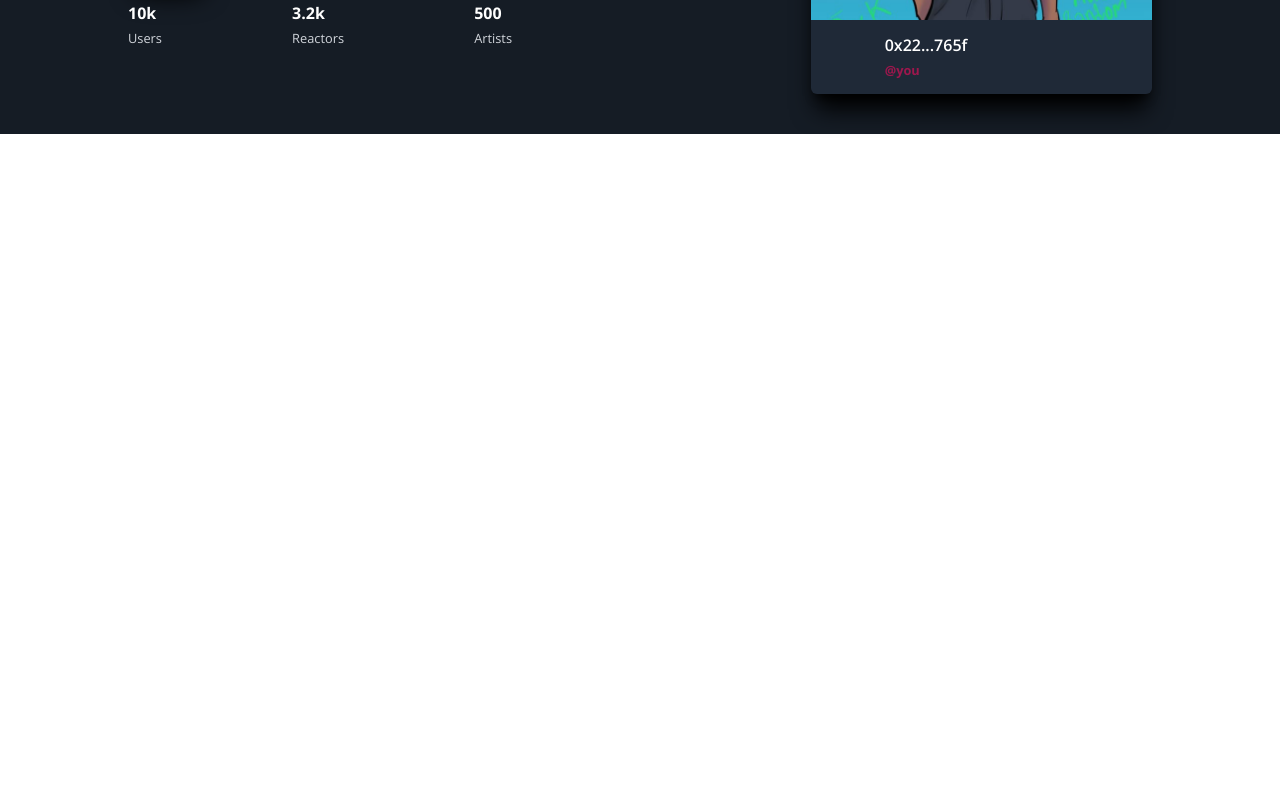
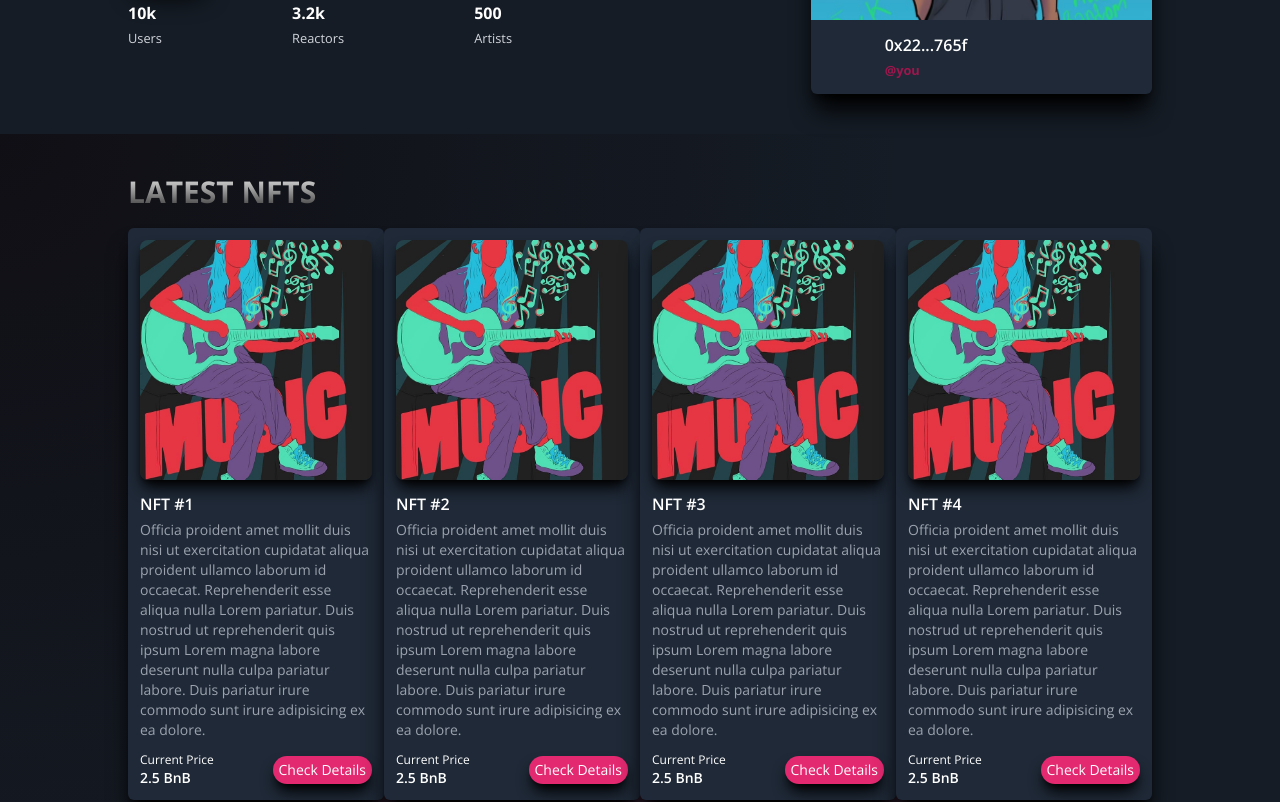
Before and after one commit to jerrymusaga/Reactos-defense, a React (Create React App) app: page / in a window 1280 px wide. Shown: the part 500-1302 px from the top of the page. Before the commit the page ends 800 px from the top, so only its background shows below. Built offline with nearby package versions, Linux system fonts and the light colour scheme; some icons are missing.

Commit message:
design of card and nft component

```diff
--- a/src/App.jsx
+++ b/src/App.jsx
@@ -1,3 +1,4 @@
+import ArtWorks from "./components/ArtWorks"
 import Header from "./components/Header"
 import Hero from "./components/Hero"
 
@@ -8,7 +9,7 @@ const App = () => {
         <Header />
         <Hero />
       </div>
-
+      <ArtWorks />
     </div>
   )
 }
--- /dev/null
+++ b/src/components/ArtWorks.jsx
@@ -0,0 +1,36 @@
+import React from 'react'
+import artwork1 from '../images/artwork1.png'
+
+const ArtWorks = () => {
+  return (
+    <div className='bg-[#151c25] gradient-bg-artworks'>
+        <div className='w-4/5 py-10 mx-auto'>
+            <h4 className='text-white text-3xl font-bold uppercase text-gradient'>Latest NFTs</h4>
+            <div className='grid grid-cols-1 md:grid-cols-3 lg:grid-cols-4 gaps-6 md:gaps-4 lg:gaps-3 py-2.5'>
+                {Array(5).fill().map((nft,i) => (
+                    <Card key={i} nft={i + 1} />
+                ))}
+            </div>
+        </div>
+
+    </div>
+  )
+}
+
+
+const Card = ({nft}) => (
+    <div className='w-full shadow-xl shadow-black rounded-md overflow-hidden bg-gray-800 my-2 p-3'>
+        <img className='h-60 w-full object-cover shadow-black  shadow-lg rounded-lg mb-3' src={artwork1} alt="nft1" />
+        <h4 className='text-white font-semibold'>NFT #{nft}</h4>
+        <p className='text-gray-400 text-sm my-1'>Officia proident amet mollit duis nisi ut exercitation cupidatat aliqua proident ullamco laborum id occaecat. Reprehenderit esse aliqua nulla Lorem pariatur. Duis nostrud ut reprehenderit quis ipsum Lorem magna labore deserunt nulla culpa pariatur labore. Duis pariatur irure commodo sunt irure adipisicing ex ea dolore.</p>
+        <div className='flex justify-between items-center mt-3 text-white'>
+            <div className='flex flex-col'>
+                <small className='text-xs'>Current Price</small>
+                <p className='text-sm font-semibold'>2.5 BnB</p>
+            </div>
+            <button className='shadow-lg shadow-black text-sm  bg-[#e32970] hover:bg-[#bd255f] rounded-full px-1.5 py-1'>Check Details</button>
+        </div>
+    </div>
+)
+
+export default ArtWorks
```
Also changed, not shown: src/images/artwork1.png (added).
